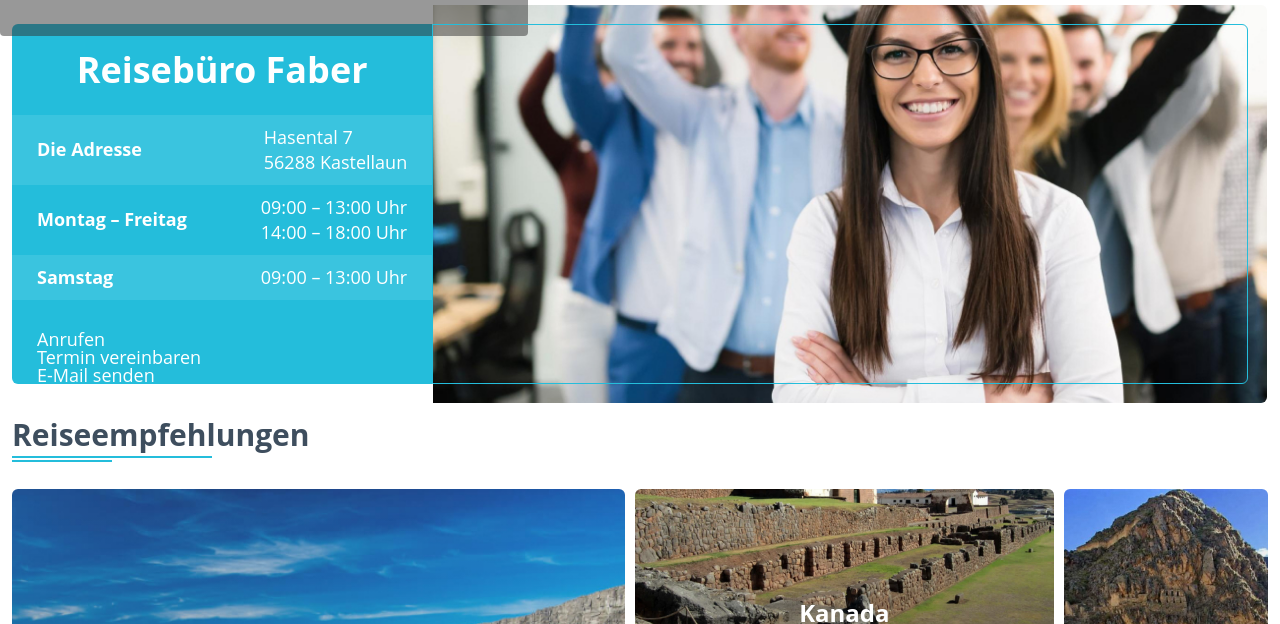
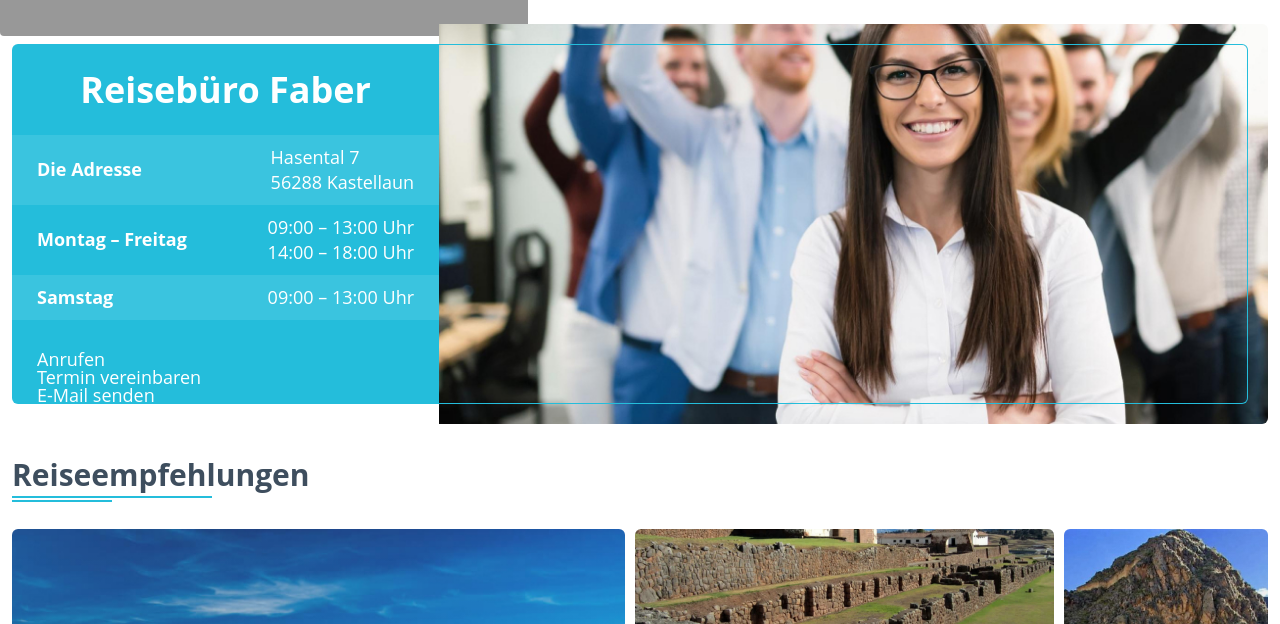
Before and after one commit to AndreyMyagkov/kTursite, a website: page src/index.html in a window 1280 px wide. Shown: the part 887-1511 px from the top of the page. Drawn offline with nearby package versions, Linux system fonts and the light colour scheme; files that its build step writes are made by us from their sources; a web font is replaced by a local one.

Commit message:
Travel Agencyes

```diff
--- a/src/index.html
+++ b/src/index.html
@@ -103,10 +103,7 @@
                         </div>
                     </div>
                 </div>
-                <div class="travel-agency__figure">
-                    <div class="travel-agency__figure-wr">
-                        <img src="template/img/temp/buro.jpg" alt="ALT" loading="lazy" class="travel-agency__img">
-                    </div>
+                <div class="travel-agency__figure" style="background-image: url('/template/img/temp/buro.jpg')">
                 </div>
             </div>
         </div>
--- a/src/template/css/src/travel-agency.css
+++ b/src/template/css/src/travel-agency.css
@@ -8,7 +8,7 @@
 }
 
 .travel-agency__content {
-    /* padding: 20px 0; */
+    padding: 20px 0;
     flex: 1 1 34%;
 }
 .travel-agency__content-wr {
@@ -59,24 +59,19 @@
 .travel-agency__figure {
     flex: 1 1 66%;
     position: relative;
+    border-radius: 0 6px 6px 0;
+    background-position: center center;
+    background-repeat: no-repeat;
+    background-size: cover;
+    background-color: var(--base-darked2);
+    padding: 20px 20px 20px 0;
+}
+.travel-agency__figure:after {
+    content: '';
+    display: block;
     border: solid 1px var(--base-darked2);
+    border-left: none;
     border-radius: 0 6px 6px 0;
-    margin-right: 20px;
+    height: 100%;
+    overflow: hidden;
 }
-.travel-agency__figure-wr {
-    position: absolute;
-    top: -20px;
-    left: 0;
-    right: -20px;
-    bottom: -20px;
-    z-index: -1;
-}
-
-.travel-agency__img {
-    border-radius: 0 6px 6px 0;
-    overflow: hidden;
-    display: block;
-    width: 100%;
-    height: 100%;
-    object-fit: cover;
-}
```
Also changed, not shown: src/template/css/style.min.css.
